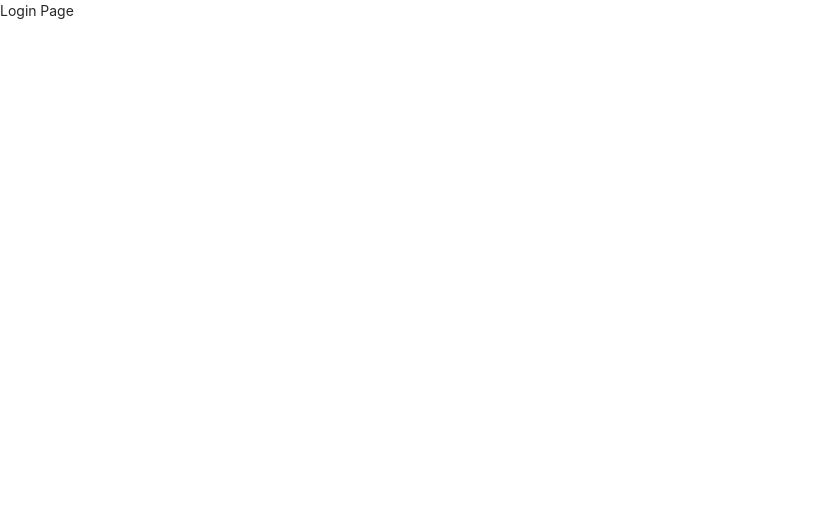
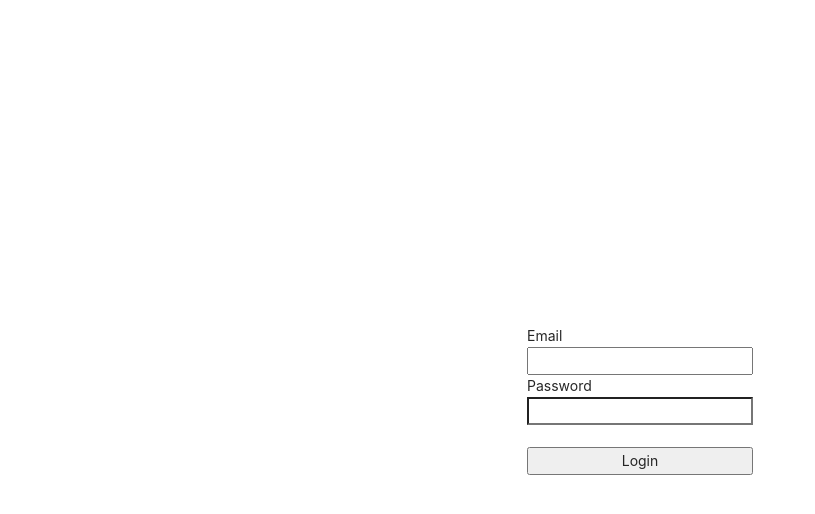
Before and after one commit to wldns0622/boilerPlate, a React (Create React App) app in the folder client/: page /login in a window 1280 px wide. Shown: the top 514 px of the page, without its empty margins (0-815 px from the left). Built offline with nearby package versions, Linux system fonts and the light colour scheme.

Commit message:
login - make login page state

```diff
--- a/client/src/components/views/LandingPage/LandingPage.jsx
+++ b/client/src/components/views/LandingPage/LandingPage.jsx
@@ -1,8 +1,21 @@
 import React, { useEffect } from 'react';
+import axios from 'axios';
 
 function LandingPage(props) {
+  useEffect(() => {
+    axios.get('/api/hello').then((response) => console.log(response.data));
+  }, []);
+
   return (
-    <div>
+    <div
+      style={{
+        display: 'flex',
+        justifyContent: 'center',
+        alignItems: 'center',
+        width: '100%',
+        height: '100vh',
+      }}
+    >
       <h2>시작 페이지</h2>
     </div>
   );
--- a/client/src/components/views/LoginPage/LoginPage.jsx
+++ b/client/src/components/views/LoginPage/LoginPage.jsx
@@ -1,7 +1,56 @@
-import React from 'react';
+import React, { useState } from 'react';
 
 function LoginPage(props) {
-  return <div>Login Page</div>;
+  // 상태
+  const [email, setEmail] = useState('');
+  const [password, setPassword] = useState('');
+
+  // 핸들러 함수
+  const onEmailHandler = (event) => {
+    setEmail(event.currentTarget.value);
+  };
+  const onPasswordHandler = (event) => {
+    setPassword(event.currentTarget.value);
+  };
+  const onSubmitHandler = (event) => {
+    event.preventDefault();
+  };
+
+  return (
+    <div
+      style={{
+        display: 'flex',
+        justifyContent: 'center',
+        alignItems: 'center',
+        width: '100%',
+        height: '100vh',
+      }}
+    >
+      <form
+        style={{ display: 'flex', flexDirection: 'column' }}
+        onSubmit={onSubmitHandler}
+      >
+        <label htmlFor='email'>Email</label>
+        <input
+          type='email'
+          name='email'
+          id='email'
+          value={email}
+          onChange={onEmailHandler}
+        />
+        <label htmlFor='password'>Password</label>
+        <input
+          type='password'
+          name='password'
+          id='password'
+          value={password}
+          onChange={onPasswordHandler}
+        />
+        <br />
+        <button type='submit'> Login</button>
+      </form>
+    </div>
+  );
 }
 
 export default LoginPage;
```
